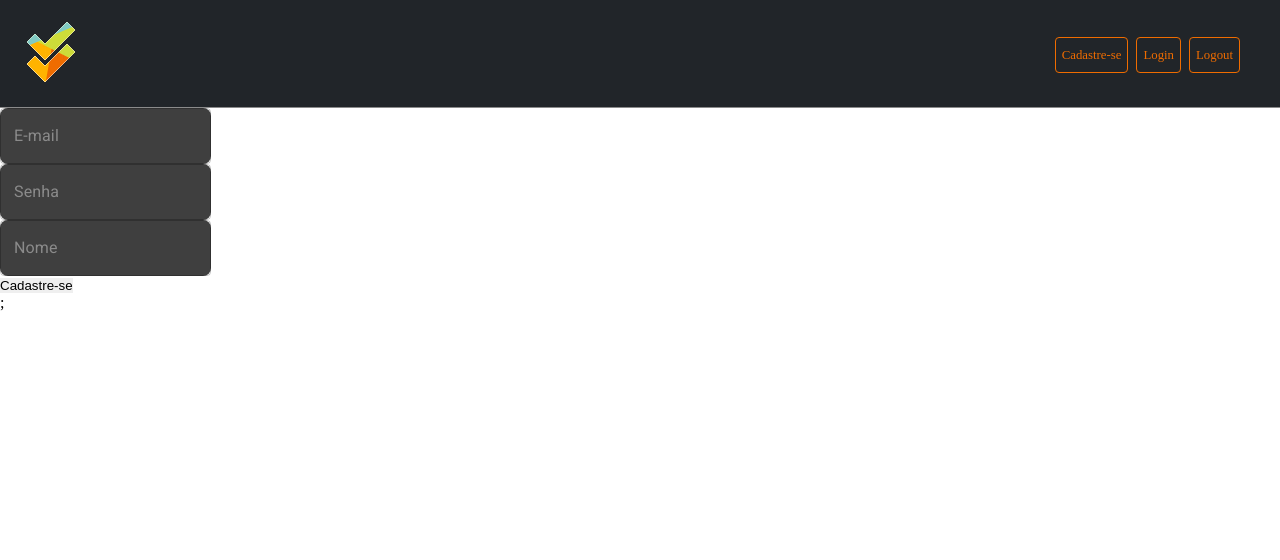
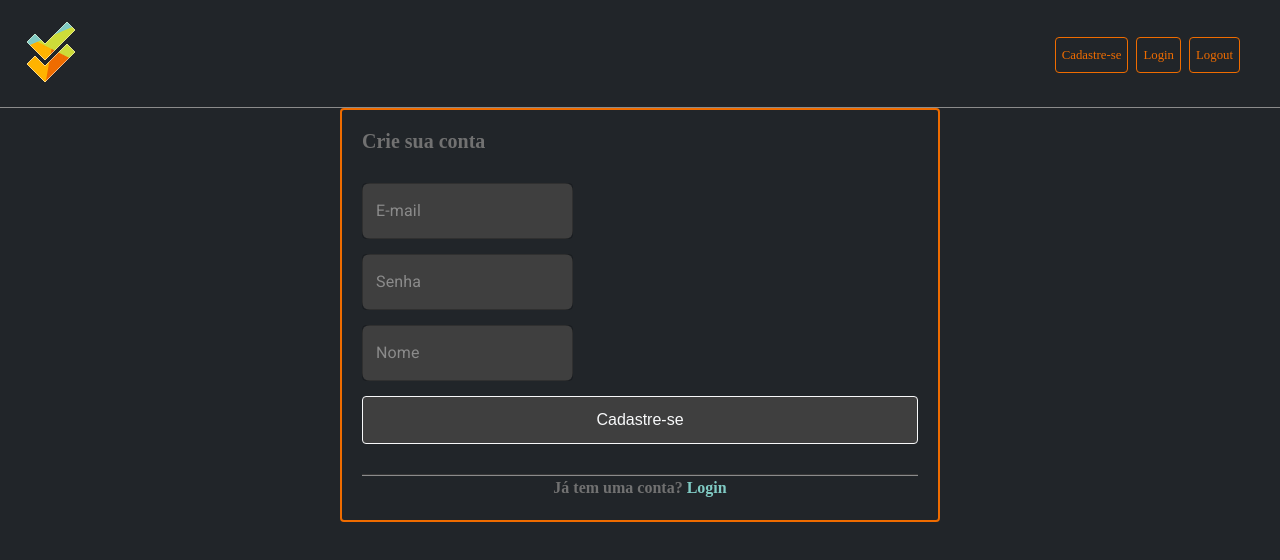
Before and after one commit to kenzieColors/nicole_equipe2_varify, a React (Vite) app: page /register in a window 1280 px wide. Shown: the top 560 px of the page. Built offline with nearby package versions, Linux system fonts and the light colour scheme.

Commit message:
fix: style register page

```diff
--- a/src/components/Forms/Input/style.ts
+++ b/src/components/Forms/Input/style.ts
@@ -6,4 +6,6 @@ export const FieldSet = styled.fieldset`
   flex-direction: column;
   gap: 8px;
   color: blue;
+
+
 `;
--- a/src/components/Forms/RegisterForm/index.tsx
+++ b/src/components/Forms/RegisterForm/index.tsx
@@ -6,7 +6,9 @@ import { IRegisterFormValues } from "../../../providers/@types";
 import { UserContext } from "../../../providers/UserContext";
 import Input from "../Input";
 import { schema } from "./validations";
-import Header from "../../Header";
+import { Link } from "react-router-dom";
+import StyledRegisterForm from "./style";
+// import Header from "../../Header";
 
 const RegisterForm = () => {
   const {
@@ -26,14 +28,22 @@ const RegisterForm = () => {
 
   return (
     <>
-      <Header />
-      <form onSubmit={handleSubmit(submit)}>
-        <Input label="E-mail" type="email" register={register("email")} />
-        <Input label="Senha" type="password" register={register("password")} />
-        <Input label="Nome" type="text" register={register("name")} />
+      {/* <Header /> */}
+      {/* <div className="container__registerForm"> */}
+        <StyledRegisterForm onSubmit={handleSubmit(submit)}>
+          <Input label="E-mail" type="email" register={register("email")} />
+          <Input
+            label="Senha"
+            type="password"
+            register={register("password")}
+          />
+          <Input label="Nome" type="text" register={register("name")} />
 
-        <button type="submit">Cadastre-se</button>
-      </form>
+          <button type="submit">Cadastre-se</button>
+
+          <p>Já tem uma conta? <Link className="styledLink" to="/login">Login</Link></p>
+        </StyledRegisterForm>
+      {/* </div> */}
     </>
   );
 };
--- /dev/null
+++ b/src/components/Forms/RegisterForm/style.ts
@@ -0,0 +1,42 @@
+import styled from "styled-components";
+import { Link } from "react-router-dom";
+
+const StyledRegisterForm = styled.form`
+  display: flex;
+  flex-direction: column;
+  gap: 15px;
+  margin-top: 30px;
+
+  button {
+    height: 48px;
+    padding: 10px 22px;
+    background-color: var(--grey-300);
+    border: 1px solid var(--grey-0);
+    border-radius: var(--radius-default);
+    color: var(--grey-0);
+    font-weight: 500;
+    font-size: 1rem;
+
+    :hover{
+      background-color: #F8F9FA50;
+      border: 1px solid #F8F9FA50;
+      color: var(--grey-200);
+    }
+  }
+
+  p{
+    font-size: 1rem;
+    font-weight: var(--font-weight-2);
+    color: var(--grey-500);
+    margin-top: 15px;
+    border-top: 2px groove var(--grey-600);
+    line-height: 150%;
+    text-align: center;
+
+    .styledLink{
+      color: var(--color-brand-1);
+    }
+  }
+`;
+
+export default StyledRegisterForm;
--- a/src/pages/RegisterPage/index.tsx
+++ b/src/pages/RegisterPage/index.tsx
@@ -1,11 +1,19 @@
+import React from "react";
 import { Link } from "react-router-dom";
 import RegisterForm from "../../components/Forms/RegisterForm";
+import Header from "../../components/Header";
+import StyledRegisterPage from "./style";
 
 const RegisterPage = () => {
   return (
     <>
-      {/* <Link to="/login">Voltar</Link> */}
-      <RegisterForm />
+      <Header />
+      <StyledRegisterPage>
+        <div className="container__registerForm">
+          <h2 className="title-1">Crie sua conta</h2>
+          <RegisterForm />
+        </div>
+      </StyledRegisterPage>
     </>
   );
 };
--- /dev/null
+++ b/src/pages/RegisterPage/style.ts
@@ -0,0 +1,27 @@
+import styled from "styled-components";
+
+const StyledRegisterPage = styled.main`
+  height: 100vh;
+  width: 100vw;
+  background-color: #212529;
+
+  .container__registerForm{
+    border: 2px solid var(--color-brand-4);
+    margin: 15px;
+    padding: 20px;
+    border-radius: var(--radius-default);
+
+    h2{
+      color: var(--grey-500);
+    }
+  }
+
+  @media (min-width: 600px){
+    .container__registerForm{
+      max-width: 600px;
+      margin: 0 auto;
+    }
+  }
+`
+
+export default StyledRegisterPage
--- a/src/style/globalStyle.ts
+++ b/src/style/globalStyle.ts
@@ -42,6 +42,39 @@ export const GlobalStyle = createGlobalStyle`
     --radius-default: 4px;
   }
 
+
+// Typography
+  .title-1 {
+    font-size: 1.25rem; /*20px */
+    font-weight: 600;
+  }
+
+  .title-2 {
+    font-size: 1rem; /*16px */
+    font-weight: 600;
+  }
+
+  .title-3 {
+    font-size: 0.875rem; /*14px */
+    font-weight: 500;
+  }
+
+  .text-1 {
+    font-size: 0.75rem; /*12px */
+    font-weight: 400;
+  }
+
+  .text-2 {
+    font-size: 0.563rem; /*9px */
+    font-weight: 500;
+  }
+
+  body{
+    background-color: #212529;
+    overflow-x: hidden;
+    overflow-y: hidden;
+  }
+
   button{
     cursor: pointer;
   }
```
